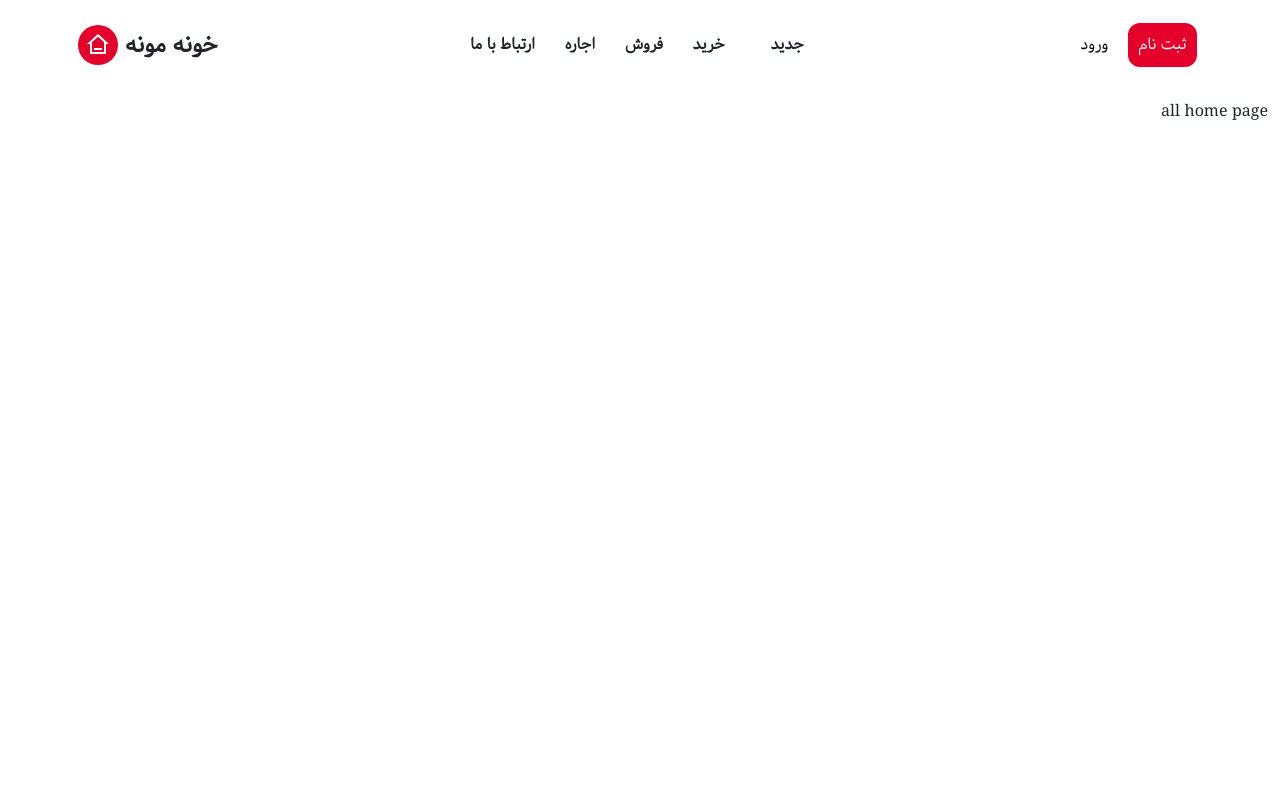
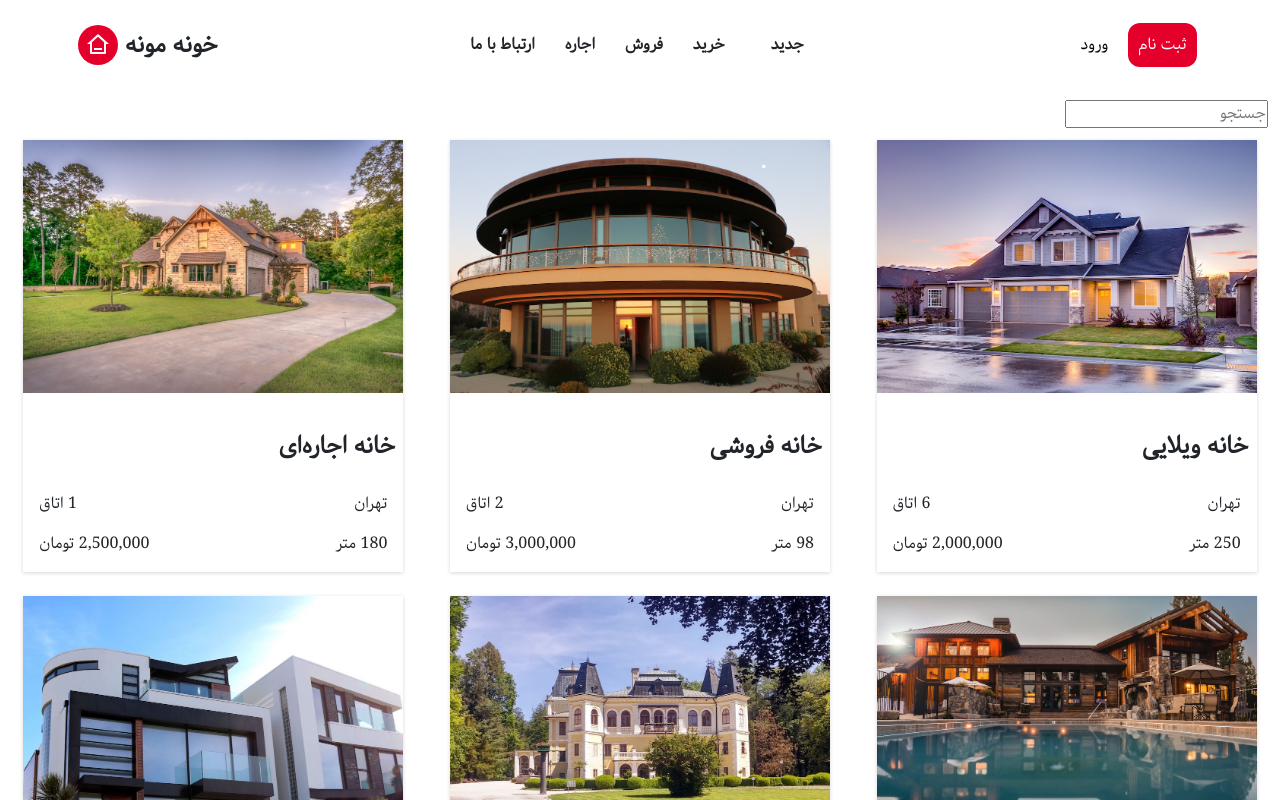
Before and after one commit to Amir-Yadavar/Home-mini, a Next.js app: page /homes in a window 1280 px wide. Shown: the top 800 px of the page. Built offline with nearby package versions, Linux system fonts and the light colour scheme.

Commit message:
fix searchBox homesPage ..

```diff
--- a/components/HomePage/LastHomes/LastHomes.js
+++ b/components/HomePage/LastHomes/LastHomes.js
@@ -4,7 +4,7 @@ import BoxHomeHomePage from '@/modules/BoxHomeHomePage/BoxHomeHomePage'
 
 function LastHomes() {
 
-    const [homes, setHomes] = useState(db.home)
+    const [homes, setHomes] = useState(db.home.slice(-6).reverse())
     return (
         <section className="p-2 my-3">
             <h3 className="titleSection">آخرین آگهی های ثبت شده</h3>
--- a/modules/BoxHomeHomePage/BoxHomeHomePage.js
+++ b/modules/BoxHomeHomePage/BoxHomeHomePage.js
@@ -1,8 +1,10 @@
 import React from 'react'
 import styles from "@/styles/BoxHomeHomePage.module.css"
+import Link from 'next/link'
 
 function BoxHomeHomePage(props) {
     return (
+        <Link href={`/homes/${props.id}`}>
             <div className="m-1">
                 <div className={styles.containerBoxHome}>
                     <figure>
@@ -22,6 +24,7 @@ function BoxHomeHomePage(props) {
                     </div>
                 </div>
             </div>
+        </Link>
     )
 }
 
--- a/pages/homes/index.js
+++ b/pages/homes/index.js
@@ -1,8 +1,38 @@
-import React from 'react'
+import React, { useEffect, useState } from 'react'
+import styles from "@/styles/homesPage.module.css"
+import BoxHomeHomePage from '@/modules/BoxHomeHomePage/BoxHomeHomePage'
+import db from "@/data/db.json"
 
 function AllHome() {
+    const [homes, setHomes] = useState([...db.home])
+    const [inputValue, setinputValue] = useState("")
+
+
+
+    // search home
+    useEffect(() => {
+        let filterHome = db.home.filter(home => home.title.includes(inputValue))
+        setHomes(filterHome)
+    }, [inputValue])
+
+    //    inputSearchHandler
+    const inputSearchHandler = (e) => {
+        setinputValue(e.target.value);
+
+    }
     return (
-        <div>all home page</div>
+
+        <div>
+            <input type='text' placeholder='جستجو' onChange={inputSearchHandler} />
+            <div className='row'>
+                {homes.map(home => (
+                    <div className='col-12 col-md-6 col-xl-4 p-2 d-flex justify-content-center align-items-center' key={home.id}>
+                        <BoxHomeHomePage {...home} />
+                    </div>
+
+                ))}
+            </div>
+        </div>
     )
 }
 
```
Also changed, not shown: pages/home/[id].js (deleted, +0 -9 lines), pages/homes/[id].js (+13 -2 lines), styles/homesPage.module.css (added). Lines whose indentation alone changed are shown as unchanged.
